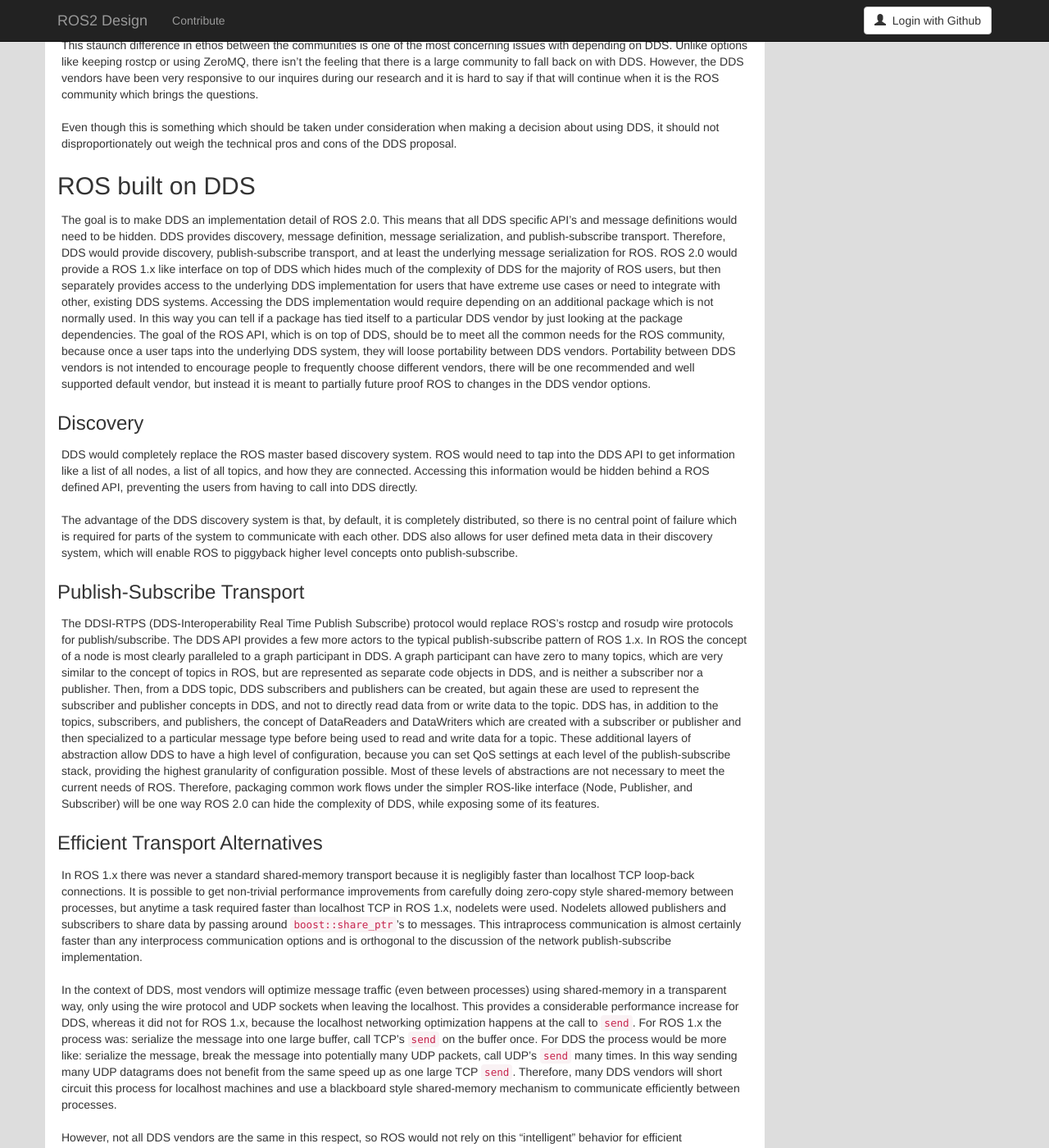
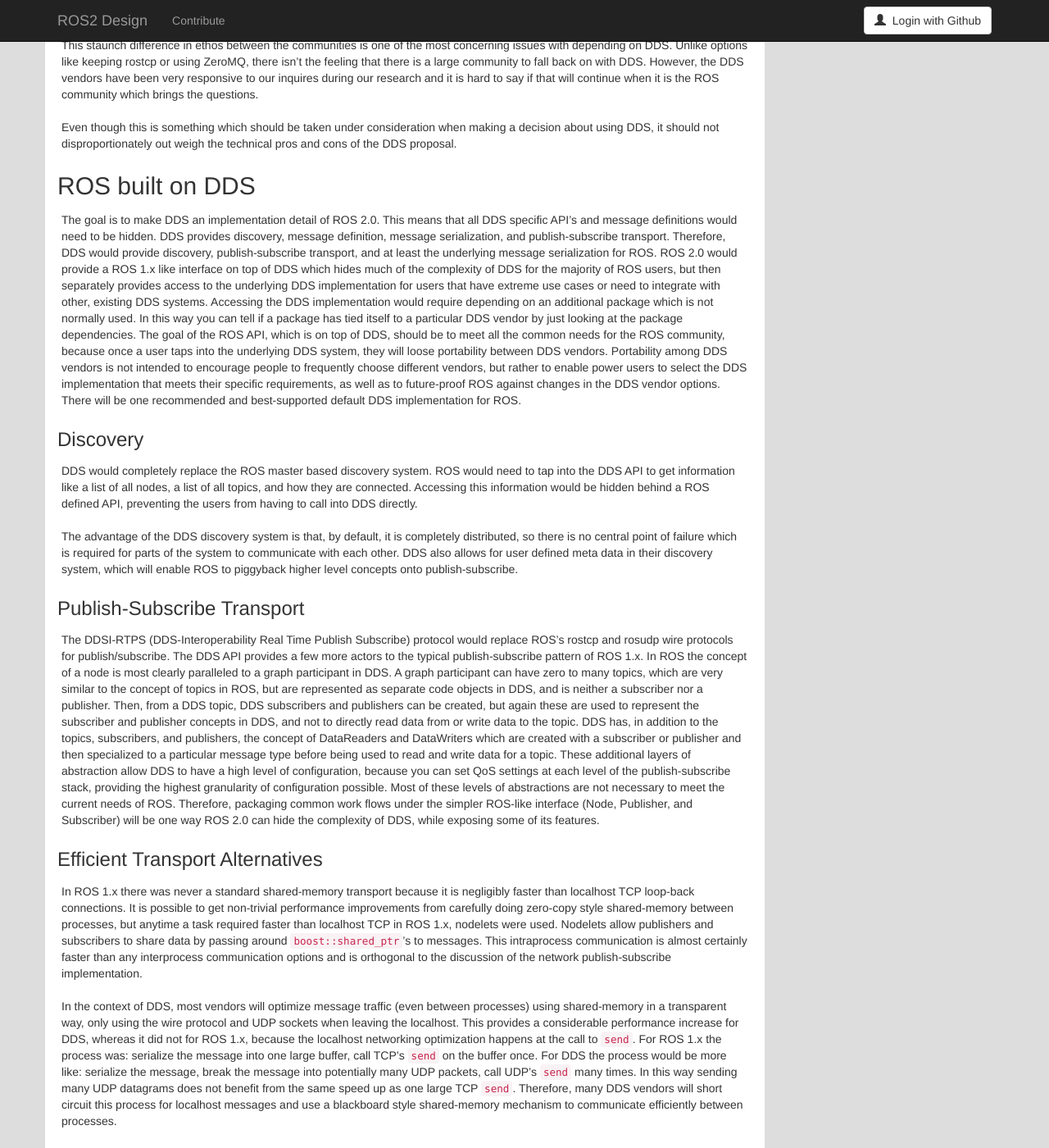
Before and after one commit to ros2/design, a Jekyll site: the page built from articles/20_ros_with_dds.md, in a window 1280 px wide and 1400 px high, scrolled down 3831 px. Shown: the whole window at 82% size. Built offline with Jekyll 4.4.1, drawn with Linux system fonts in a browser that asks for light colours; nearby versions of some CDN libraries; some of the changed text lies outside the part shown.

Commit message:
Tweaks to William's DDS article

```diff
--- a/articles/20_ros_with_dds.md
+++ b/articles/20_ros_with_dds.md
@@ -169,7 +169,7 @@
 Accessing the DDS implementation would require depending on an additional package which is not normally used.
 In this way you can tell if a package has tied itself to a particular DDS vendor by just looking at the package dependencies.
 The goal of the ROS API, which is on top of DDS, should be to meet all the common needs for the ROS community, because once a user taps into the underlying DDS system, they will loose portability between DDS vendors.
-Portability between DDS vendors is not intended to encourage people to frequently choose different vendors, there will be one recommended and well supported default vendor, but instead it is meant to partially future proof ROS to changes in the DDS vendor options.
+Portability among DDS vendors is not intended to encourage people to frequently choose different vendors, but rather to enable power users to select the DDS implementation that meets their specific requirements, as well as to future-proof ROS against changes in the DDS vendor options.  There will be one recommended and best-supported default DDS implementation for ROS.
 
 ### Discovery
 
@@ -196,7 +196,7 @@
 
 In ROS 1.x there was never a standard shared-memory transport because it is negligibly faster than localhost TCP loop-back connections.
 It is possible to get non-trivial performance improvements from carefully doing zero-copy style shared-memory between processes, but anytime a task required faster than localhost TCP in ROS 1.x, nodelets were used.
-Nodelets allowed publishers and subscribers to share data by passing around `boost::share_ptr`'s to messages.
+Nodelets allow publishers and subscribers to share data by passing around `boost::shared_ptr`'s to messages.
 This intraprocess communication is almost certainly faster than any interprocess communication options and is orthogonal to the discussion of the network publish-subscribe implementation.
 
 In the context of DDS, most vendors will optimize message traffic (even between processes) using shared-memory in a transparent way, only using the wire protocol and UDP sockets when leaving the localhost.
@@ -204,7 +204,7 @@
 For ROS 1.x the process was: serialize the message into one large buffer, call TCP's `send` on the buffer once.
 For DDS the process would be more like: serialize the message, break the message into potentially many UDP packets, call UDP's `send` many times.
 In this way sending many UDP datagrams does not benefit from the same speed up as one large TCP `send`.
-Therefore, many DDS vendors will short circuit this process for localhost machines and use a blackboard style shared-memory mechanism to communicate efficiently between processes.
+Therefore, many DDS vendors will short circuit this process for localhost messages and use a blackboard style shared-memory mechanism to communicate efficiently between processes.
 
 However, not all DDS vendors are the same in this respect, so ROS would not rely on this "intelligent" behavior for efficient **intra**process communication.
 Additionally, if the ROS message format is kept, which is discussed in the next section, it would not be possible to prevent a conversion to the DDS message type for intraprocess topics.
```
Also changed, not shown: other parts of articles/20_ros_with_dds.md (+5 -5 lines).
